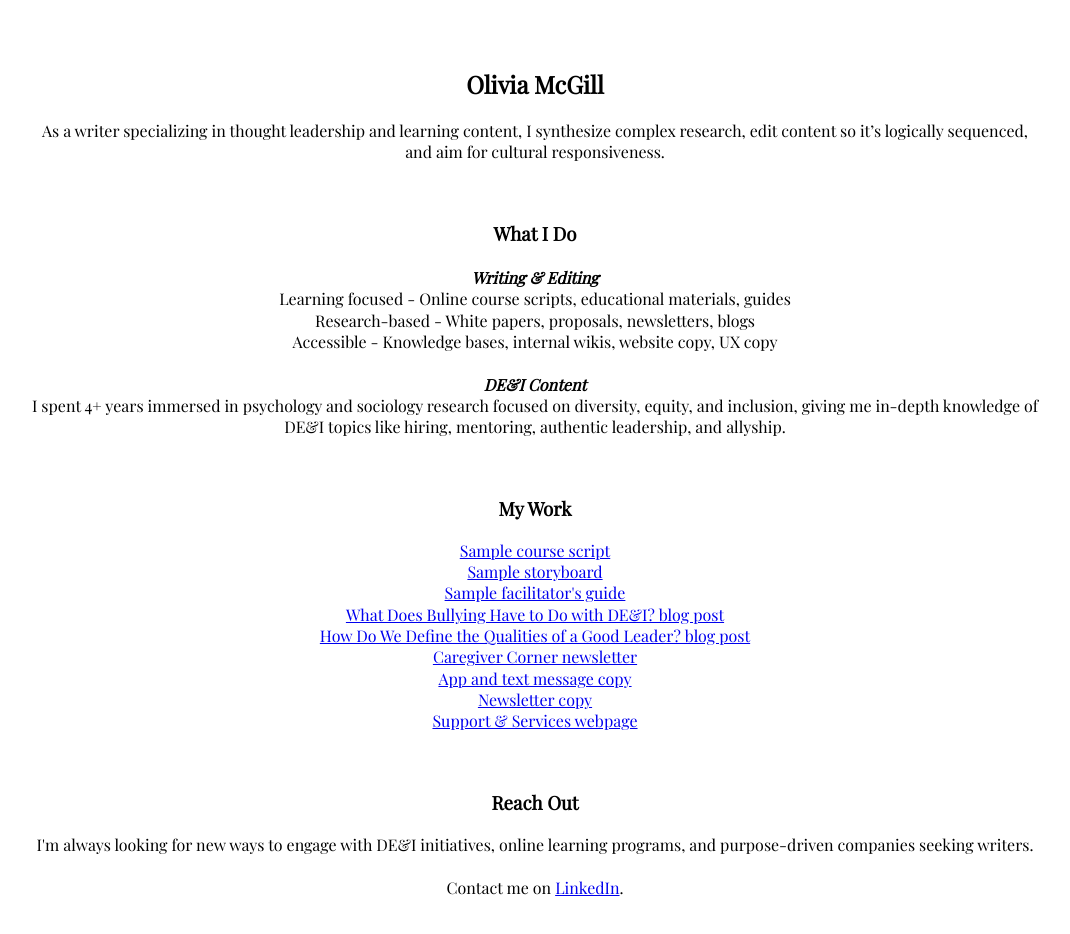
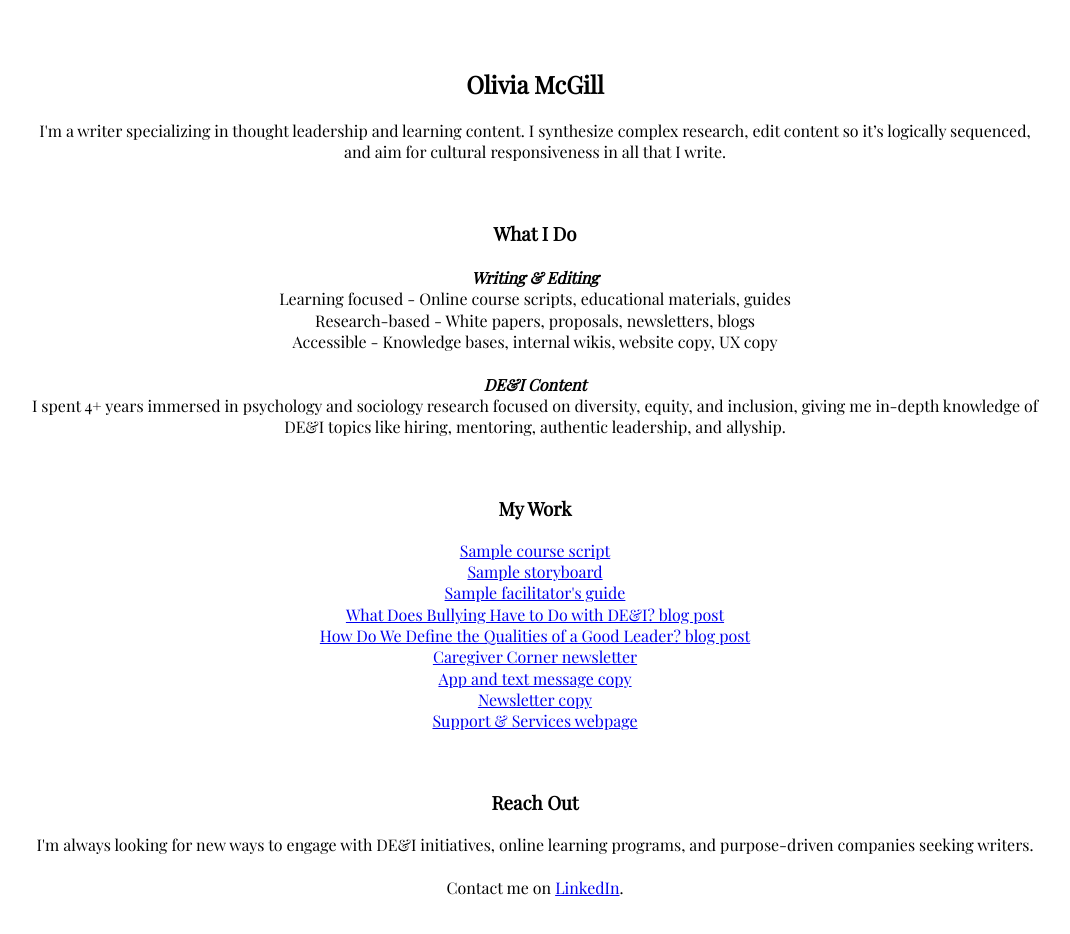
Before and after one commit to OliviaM47/OliviaM47.github.io, a plain HTML site: page index.html in a window 1280 px wide. Shown: the whole page, without its empty margins (105-1175 px from the left). Drawn offline with nearby package versions, Linux system fonts and the light colour scheme.

Commit message:
Update index.html

```diff
--- a/index.html
+++ b/index.html
@@ -33,7 +33,7 @@
 
 <body>
   <h2>Olivia McGill</h2>
-  <p>As a writer specializing in thought leadership and learning content, I synthesize complex research, edit content so it’s logically sequenced, and aim for cultural responsiveness.</p>
+  <p>I'm a writer specializing in thought leadership and learning content. I synthesize complex research, edit content so it’s logically sequenced, and aim for cultural responsiveness in all that I write.</p>
 
   <h3>What I Do</h3>
   <h4>Writing & Editing</h4>
```
